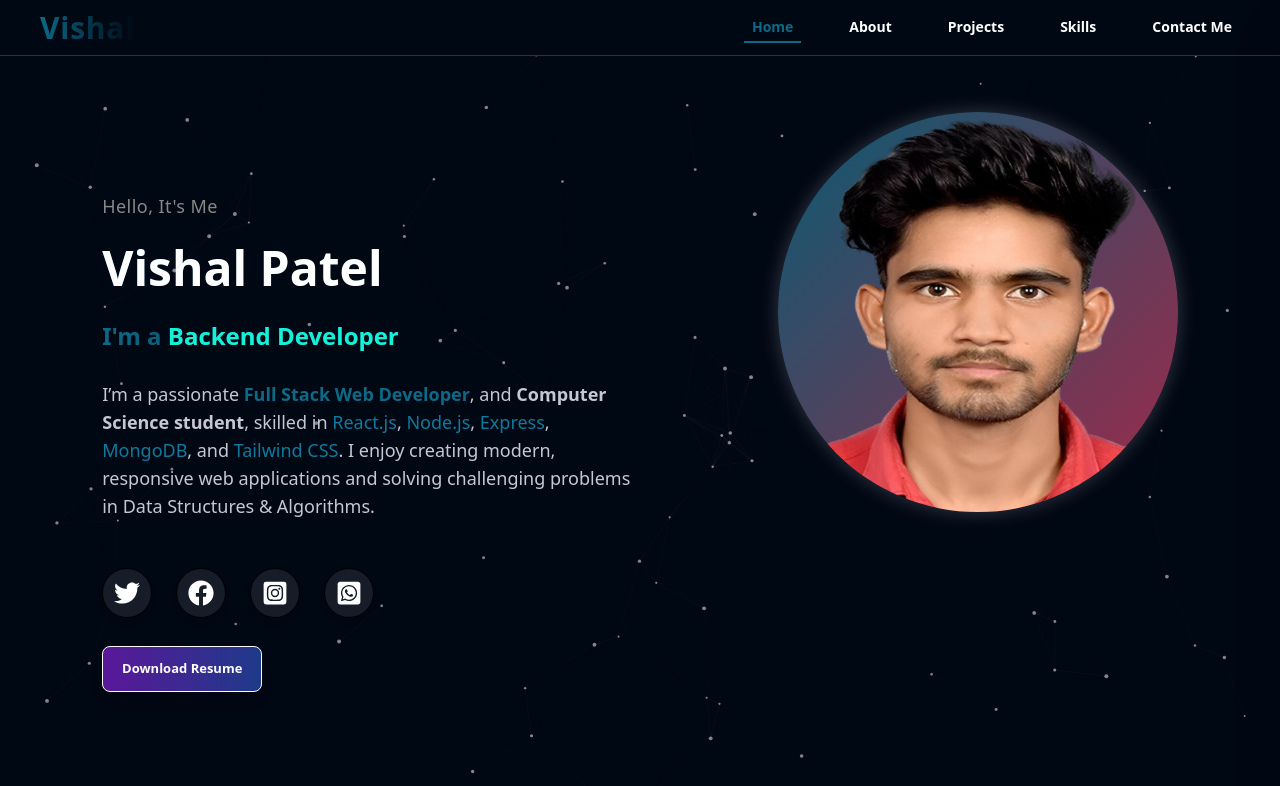
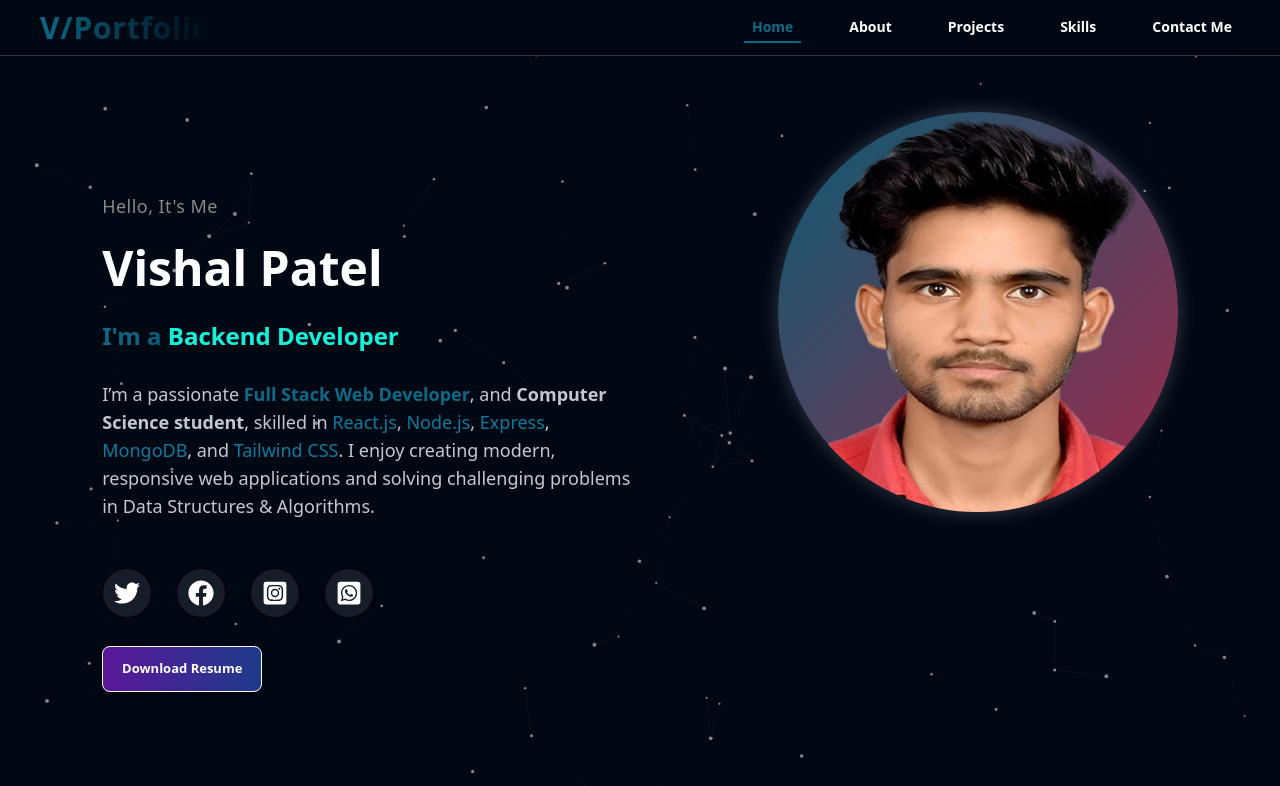
Before and after one commit to VishalPatel63/vishalportfolio, a React (Create React App) app: page / in a window 1280 px wide. Shown: the top 786 px of the page. Built offline with nearby package versions, Linux system fonts and the light colour scheme.

Commit message:
Update Navber.jsx

```diff
--- a/src/pages/Navber.jsx
+++ b/src/pages/Navber.jsx
@@ -18,7 +18,7 @@ export const Navber = () => {
     <div className="flex items-center">
     <h1 className="text-2xl sm:text-3xl font-extrabold tracking-wide
   bg-gradient-to-r from-blue-400 to-purple-500 bg-clip-text text-transparent">
-  Vishal
+ V/Portfolio
 </h1>
     </div>
 
```
